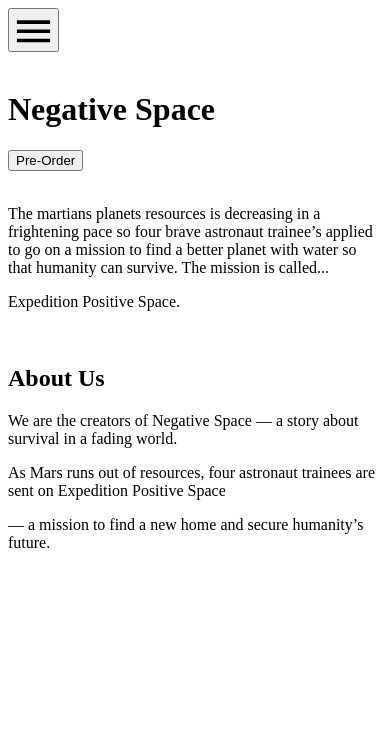
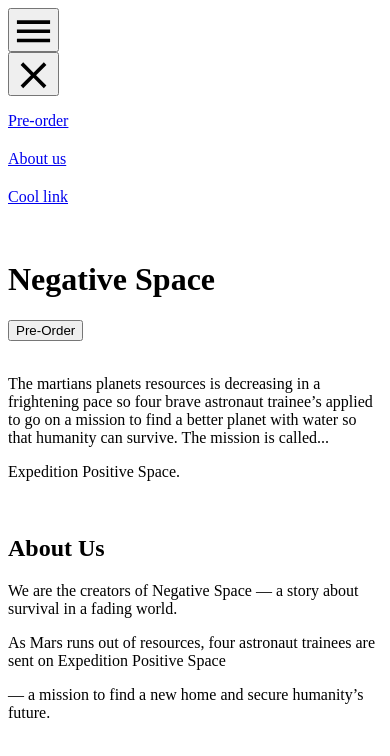
Before and after one commit to linasvard/negative-space, a website built with Vite: page index.html in a window 390 px wide. Built offline with nearby package versions, Linux system fonts and the light colour scheme.

Commit message:
fix: add dropdown element to tablet and mobile

```diff
--- a/index.html
+++ b/index.html
@@ -18,7 +18,7 @@
     <!-- ============================= -->
     <header>
       <nav class="tabletMobileNavbar">
-        <button class="hamburgerMenu tablet mobile hidden">
+        <button class="hamburgerMenu tablet mobile">
           <svg xmlns="http://www.w3.org/2000/svg"
           height="35px"
           viewBox="100 -860 760 640"
@@ -27,7 +27,24 @@
           <path d="M120-240v-80h720v80H120Zm0-200v-80h720v80H120Zm0-200v-80h720v80H120Z"/></svg>
         </button>
       </nav>
-      <nav class="desktopNavbar desktop hidden">
+
+      <div class="mobileTabletDropdown tablet mobile">
+        <button class="closeMobileMenu" id="closeMobileMenu">
+          <svg xmlns="http://www.w3.org/2000/svg"
+          height="35px"
+          viewBox="100 -860 760 640"
+          width="35px"
+          fill="#000">
+          <path d="m256-200-56-56 224-224-224-224 56-56 224 224 224-224 56 56-224 224 224 224-56 56-224-224-224 224Z"/></svg>
+        </button>
+        <ul class="mobileTabletDropdownElements">
+          <li><a href="#">Pre-order</a></li>
+          <li><a href="#">About us</a></li>
+          <li><a href="#">Cool link</a></li>
+        </ul>
+      </div>
+
+      <nav class="desktopNavbar desktop">
         <ul class="navbarElements">
           <li><a href="#">Pre-order</a></li>
           <li><a href="#">About us</a></li>
--- a/src/js/nav.js
+++ b/src/js/nav.js
@@ -1,3 +1,6 @@
 export function initNav() {
+
   // nav-logik här
+
+
 }
--- a/src/styles/_nav.scss
+++ b/src/styles/_nav.scss
@@ -6,9 +6,20 @@
   justify-content: space-between;
   align-items: center;
 }
+
+.mobileTabletDropdownElements {
+    list-style: none;
+    display: flex;
+    flex-direction: column;
+    gap: 20px;
+    padding: 0;
+}
+
 .desktopNavbar {
   display: none;
 }
+
+
 
 /* ==========================
 💻 DESKTOP NAVIGATION
@@ -30,7 +41,8 @@
       list-style: none;
     }
 
-    .tabletMobileNavbar {
+    .tabletMobileNavbar,
+    .mobileTabletDropdown {
       display: none;
     }
 }
```
